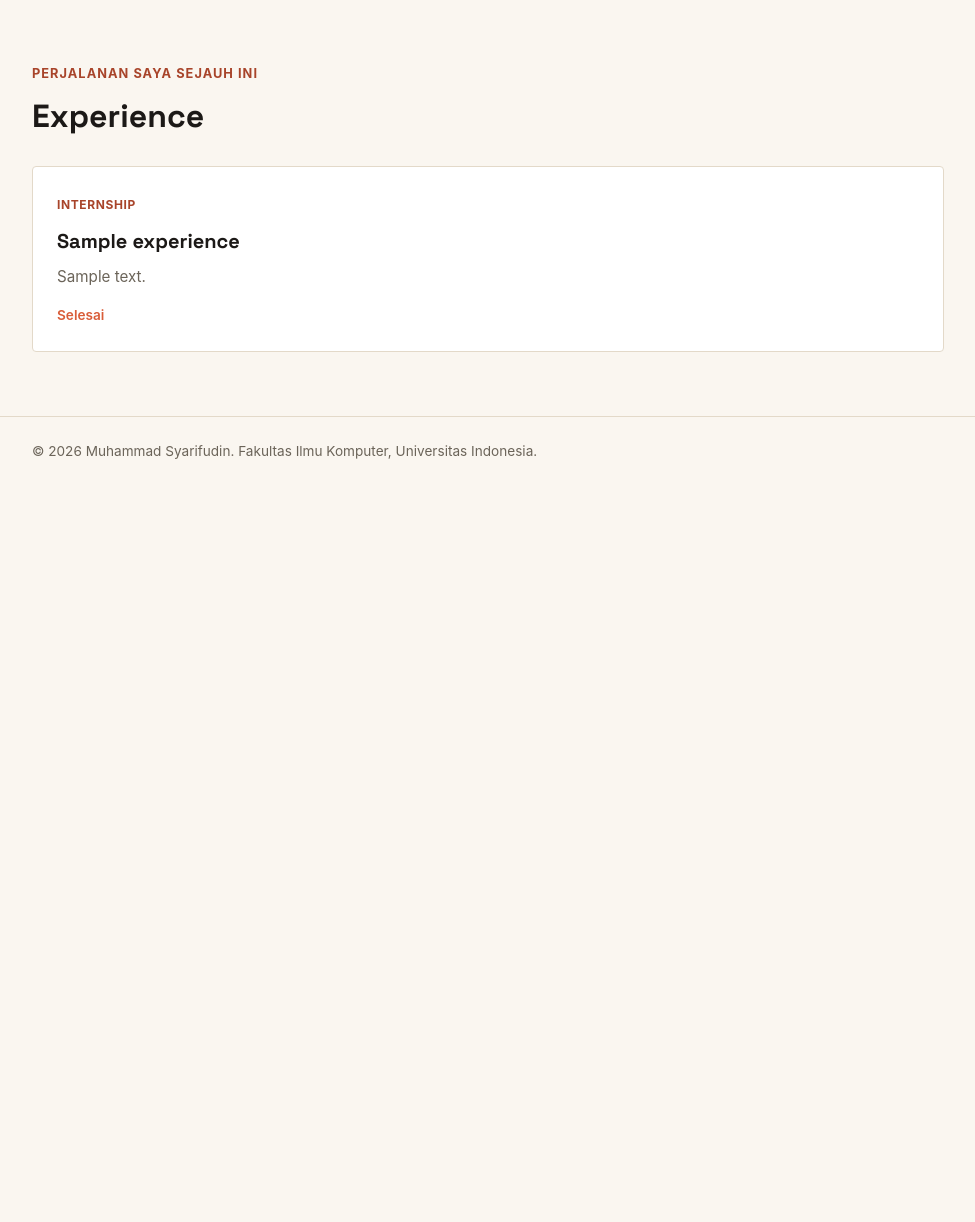
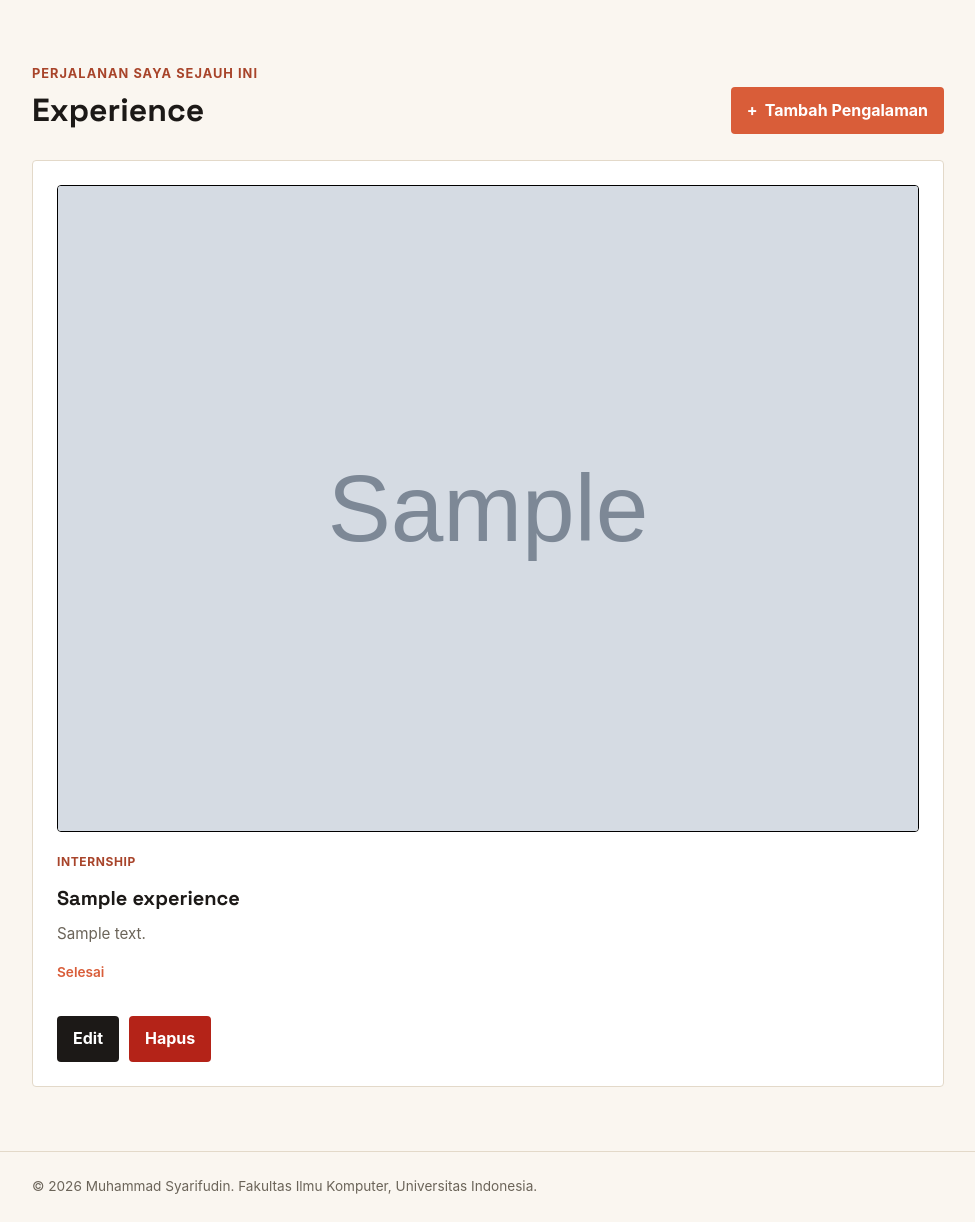
Before and after one commit to msyarifudin541-del/myportofolio, a Django app: page /experience/ in a window 1280 px wide. Shown: the part 74-1296 px from the top of the page, without its empty margins (152-1127 px from the left). Before the commit the page ends 533 px from the top, so only its background shows below. Run offline with Django 4.2, Linux system fonts and the light colour scheme; tables that the repository leaves empty hold one stand-in row (values such as "Sample post"); grey boxes marked "Sample" are stand-in pictures.

Commit message:
Tugas 3 : refactoring template experience.html dengan fitur Create, Update, dan Delete

```diff
--- /dev/null
+++ b/templates/components/experience_delete_modal.html
@@ -0,0 +1,19 @@
+<button type="button" class="button button-danger" popovertarget="delete-exp-{{ exp.id }}" aria-label="Hapus {{ exp.title }}" title="Hapus pengalaman">
+    Hapus
+</button>
+
+<div id="delete-exp-{{ exp.id }}" class="project-delete-modal" popover="auto" role="dialog" aria-modal="true">
+    <button type="button" class="project-delete-modal__backdrop" popovertarget="delete-exp-{{ exp.id }}" popovertargetaction="hide"></button>
+    <div class="project-delete-modal__content">
+        <button type="button" class="project-delete-modal__close" popovertarget="delete-exp-{{ exp.id }}" popovertargetaction="hide">x</button>
+        <h2>Hapus Pengalaman?</h2>
+        <p>Apakah Anda yakin ingin menghapus <strong>{{ exp.title }}</strong>?</p>
+        <div class="project-delete-modal__actions">
+            <button type="button" class="button button-secondary" popovertarget="delete-exp-{{ exp.id }}" popovertargetaction="hide">Batal</button>
+            <form method="post" action="{% url 'main:delete_experience' exp.id %}">
+                {% csrf_token %}
+                <button type="submit" class="button button-danger">Ya, Hapus</button>
+            </form>
+        </div>
+    </div>
+</div>
--- a/templates/experience.html
+++ b/templates/experience.html
@@ -1,63 +1,46 @@
-<!DOCTYPE html>
-<html lang="en">
-<head>
-    <meta charset="UTF-8">
-    <meta name="viewport" content="width=device-width, initial-scale=1.0">
+{% extends "base.html" %}
+{% block meta %}
 <title>Experience – {{ name }}</title>
-    <link rel="preconnect" href="https://fonts.googleapis.com">
-    <link rel="preconnect" href="https://fonts.gstatic.com" crossorigin>
-    <link href="https://fonts.googleapis.com/css2?family=Space+Grotesk:wght@500;700&display=swap" rel="stylesheet">
-    <link rel="stylesheet" href="/static/css/style.css">
-</head>
-<body>
-    <header class="site-header">
-        <div class="container">
-            <a href="{% url 'main:show_main' %}" class="brand">{{ name }}</a>
-            <nav>
-                <a href="{% url 'main:show_main' %}">Profile</a>
-                <a href="{% url 'main:show_experience' %}">Experience</a>
-                <a href="{% url 'main:show_project' %}">Projects</a>
-            </nav>
-        </div>
-    </header>
+{% endblock meta %}
 
+{% block content %}
 <main>
     <section class="experience-section" id="experience">
         <div class="container">
             <p class="section-kicker">Perjalanan saya sejauh ini</p>
+            <div class="project-header">
                 <h1>Experience</h1>
+                <a href="{% url 'main:create_experience' %}" class="button project-add-button"><span aria-hidden="true">+</span> Tambah Pengalaman</a>
+            </div>
 
             <div class="experience-grid">
-                    {% for experience in experience_list %}
+                {% for exp in experience_list %}
                     <article class="experience-card">
-                        <span class="experience-category">
-                            {{ experience.get_category_display }}
-                        </span>
-                        <h2>{{ experience.title }}</h2>
-                        <p class="experience-description">
-                            {{ experience.description }}
-                        </p>
+                        {% if exp.thumbnail %}
+                            <img src="{{ exp.thumbnail }}" alt="{{ exp.title }}" class="project-image">
+                        {% endif %}
+                        <span class="experience-category">{{ exp.get_category_display }}</span>
+                        <h2>{{ exp.title }}</h2>
+                        <p class="experience-description">{{ exp.description }}</p>
 
-                        {% if experience.is_ongoing %}
+                        {% if exp.is_ongoing %}
                             <p class="experience-status">Sedang berlangsung</p>
                         {% else %}
                             <p class="experience-status">Selesai</p>
                         {% endif %}
+
+                        <div class="project-card-actions">
+                            <div class="project-actions">
+                                <a href="{% url 'main:update_experience' exp.id %}" class="button button-secondary">Edit</a>
+                                {% include "components/experience_delete_modal.html" with exp=exp %}
+                            </div>
+                        </div>
                     </article>
                 {% empty %}
-                    <p class="empty-state">
-                        Belum ada pengalaman yang ditambahkan.
-                    </p>
+                    <p class="empty-state">Belum ada pengalaman yang ditambahkan.</p>
                 {% endfor %}
             </div>
         </div>
     </section>
 </main>
-
-    <footer class="site-footer">
-        <div class="container">
-            <p>&copy; 2026 {{ name }}. Fakultas Ilmu Komputer, Universitas Indonesia.</p>
-        </div>
-    </footer>
-</body>
-</html>
+{% endblock content %}
```
Also changed, not shown: templates/experience_form.html (added, +28 -0 lines). Lines whose indentation alone changed are shown as unchanged.
